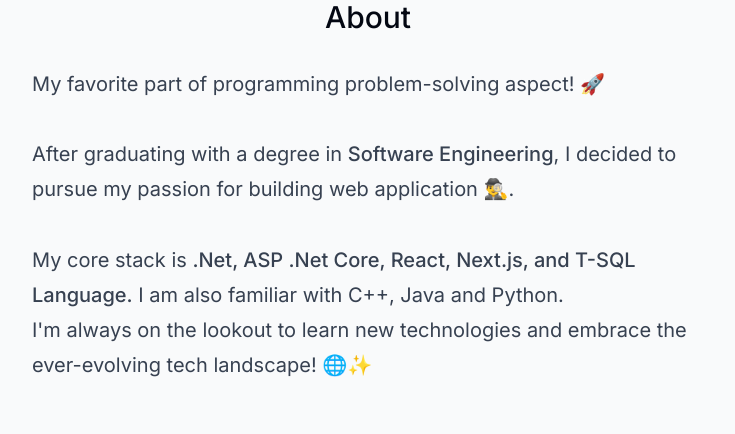
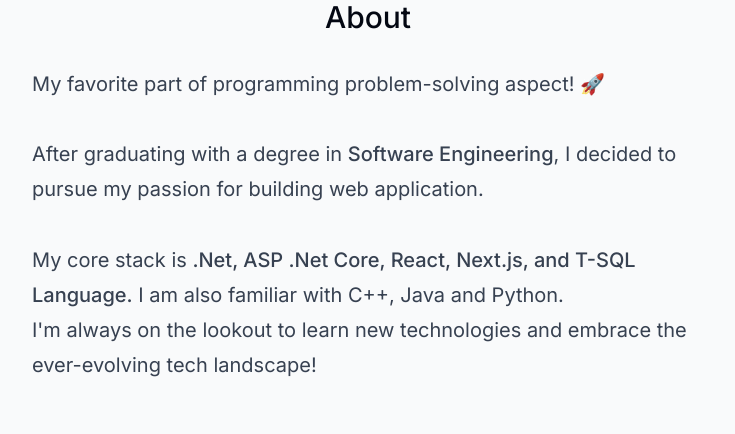
Before and after one commit to namke-dev/portfolio_namke_dev, a Next.js app: page / in a window 1280 px wide. Shown: the part 960-1394 px from the top of the page, without its empty margins (272-1007 px from the left). Built offline with nearby package versions, Linux system fonts and the light colour scheme; no server answers.

Commit message:
remove icon in content

```diff
--- a/components/about.tsx
+++ b/components/about.tsx
@@ -32,7 +32,7 @@
         <p>
           After graduating with a degree in{" "}
           <span className="font-medium">Software Engineering</span>, I decided
-          to pursue my passion for building web application 🕵️‍♂️.
+          to pursue my passion for building web application.
         </p>
         <br />
         <p>
@@ -43,7 +43,7 @@
           I am also familiar with C++, Java and Python.
           <br />
           I'm always on the lookout to learn new technologies and embrace the
-          ever-evolving tech landscape! 🌐✨
+          ever-evolving tech landscape!
         </p>
       </div>
     </motion.section>
```
